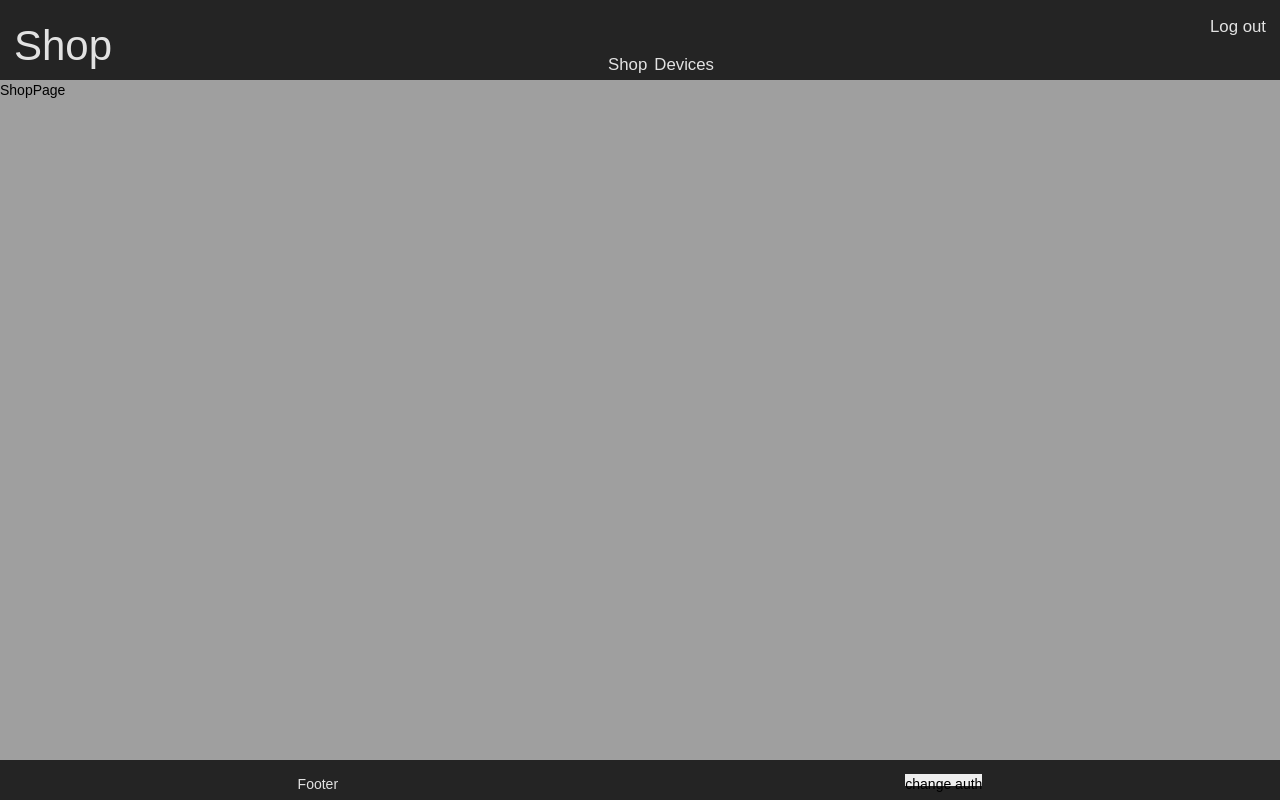
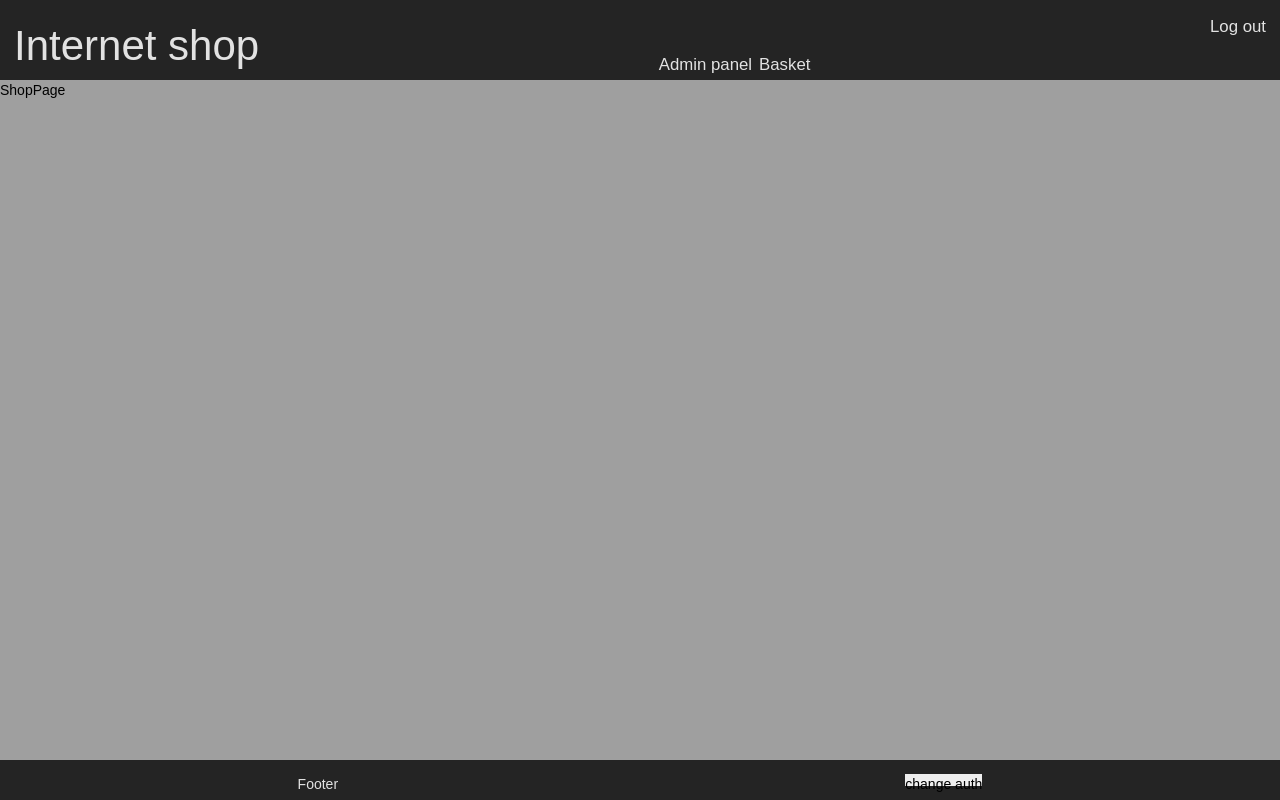
Before and after one commit to udborets/online-shop, a React (Vite) app in the folder client/: page / in a window 1280 px wide. Both pictures are taken after a click on the button "change auth". Built offline with nearby package versions, Linux system fonts and the light colour scheme.

Commit message:
fix button names

```diff
--- a/client/src/components/NavBar.tsx
+++ b/client/src/components/NavBar.tsx
@@ -11,7 +11,7 @@ const NavBar = () => {
     <div className='nav-bar'>
       <div className="nav-bar__container">
         <NavLink to={RouteConsts.SHOP} className='nav-bar__title'>
-          Shop
+          Internet shop
         </NavLink>
         <div className="nav-bar__links">
           {
@@ -20,15 +20,15 @@ const NavBar = () => {
               <>
                 <NavLink
                   className='nav-bar__link'
-                  to={RouteConsts.SHOP}
+                  to={RouteConsts.ADMIN}
                 >
-                  Shop
+                  Admin panel
                 </NavLink>
                 <NavLink
                   className='nav-bar__link'
-                  to={RouteConsts.SHOP}
+                  to={RouteConsts.BASKET}
                 >
-                  Devices
+                  Basket
                 </NavLink>
               </>
               :
@@ -49,7 +49,8 @@ const NavBar = () => {
               className='nav-bar__link'
               to={RouteConsts.LOGIN}
             >
-                Log out</NavLink>
+              Log out
+            </NavLink>
             :
             <NavLink
               className='nav-bar__link auth'
```
Lines whose indentation alone changed are shown as unchanged.
